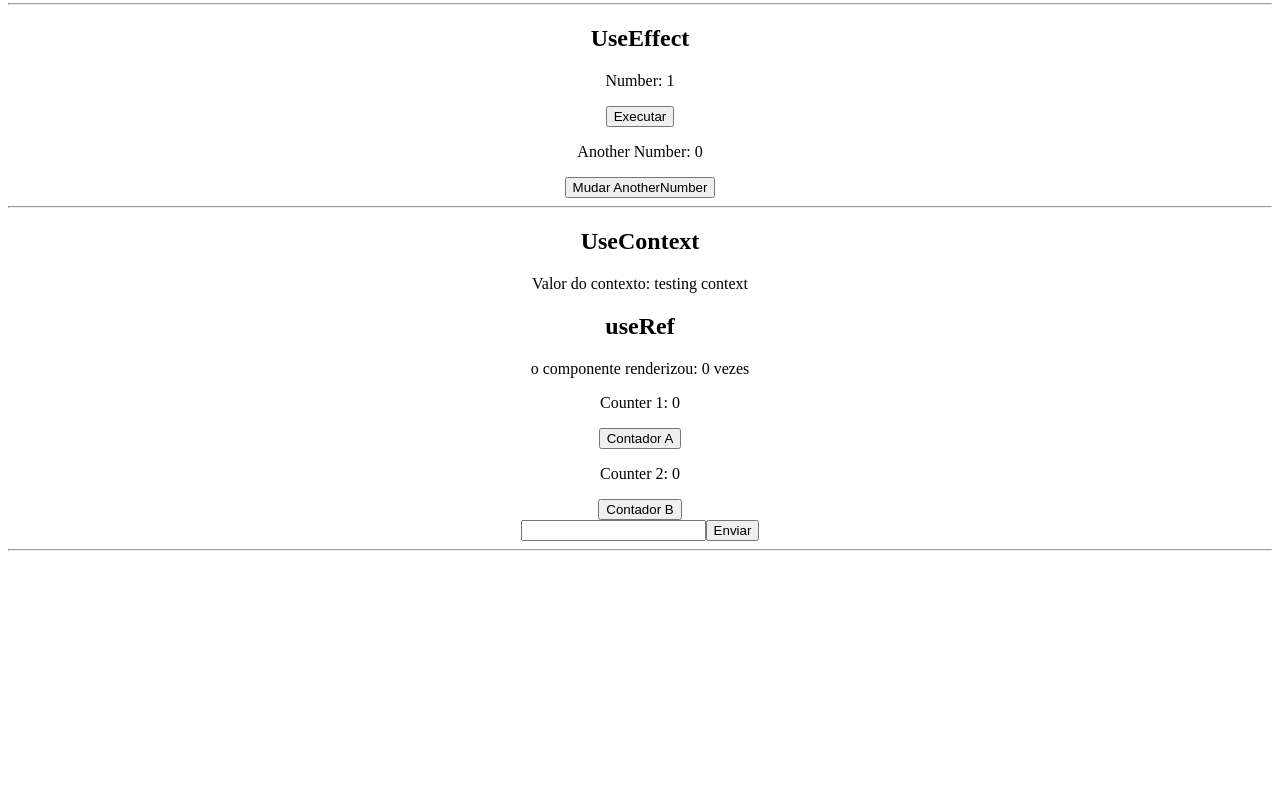
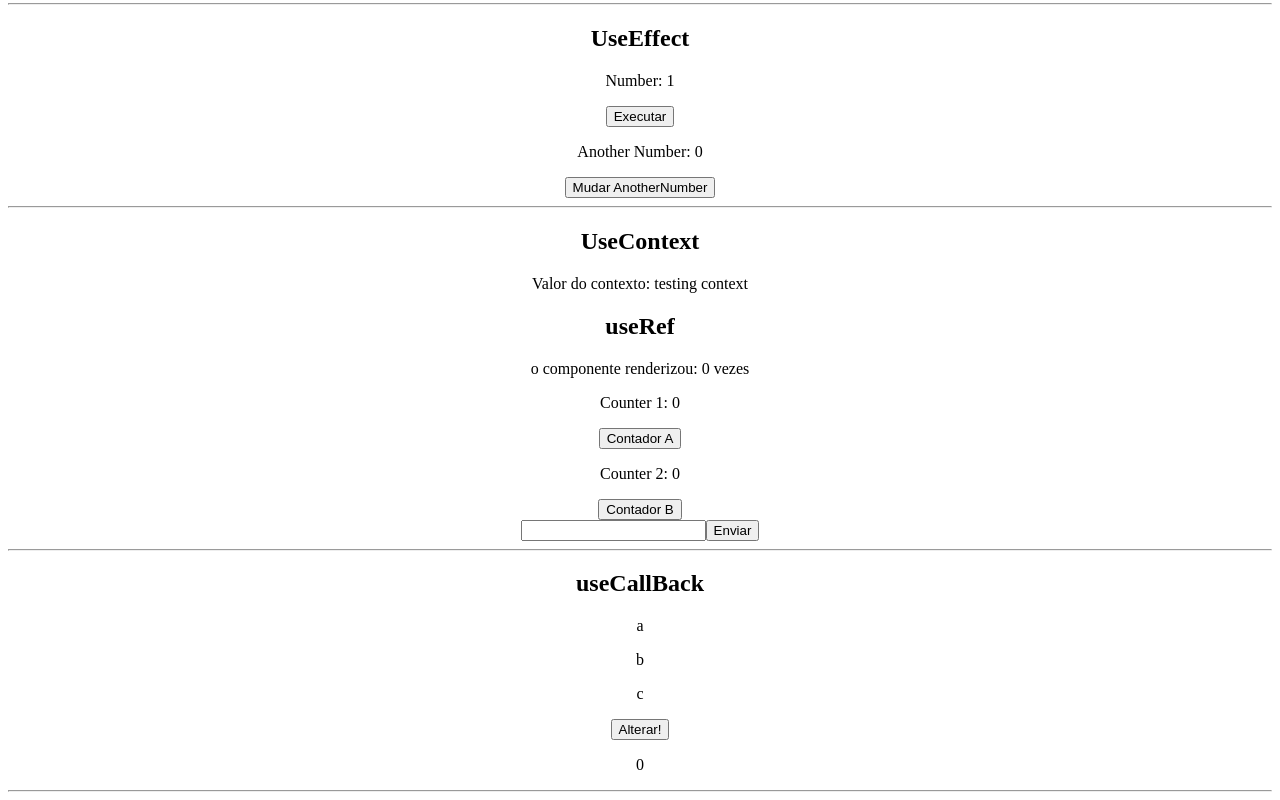
Before and after one commit to Anderson-Rodrigo-Dev/React-do-zero-a-maestria, a React (Create React App) app in the folder React/11_hooks/: page / in a window 1280 px wide. Shown: the part 574-1374 px from the top of the page. Before the commit the page ends 1133 px from the top, so only its background shows below. Built offline with nearby package versions, Linux system fonts and the light colour scheme; the HTML template or start-up script is replaced by a standard one.

Commit message:
UseCallback

```diff
--- /dev/null
+++ b/React/11_hooks/src/components/hooks/HookUseCallBack.js
@@ -0,0 +1,23 @@
+import { useCallback, useState } from "react";
+
+import List from "./List";
+
+const HookUseCallBack = () => {
+  const [counter, setCounter] = useState(0);
+
+  const getItensFromDatabase = useCallback(() => {
+    return ["a", "b", "c"];
+  }, []);
+
+  return (
+    <div>
+      <h2>useCallBack</h2>
+      <List getItens={getItensFromDatabase} />
+      <button onClick={() => setCounter(counter + 1)}>Alterar!</button>
+      <p>{counter}</p>
+      <hr />
+    </div>
+  );
+};
+
+export default HookUseCallBack;
--- /dev/null
+++ b/React/11_hooks/src/components/hooks/List.js
@@ -0,0 +1,17 @@
+import { useState, useEffect } from "react";
+
+const List = ({ getItens }) => {
+  const [myItens, setMyItens] = useState([]);
+
+  useEffect(() => {
+    console.log("Buscando itens do DB...");
+
+    setMyItens(getItens);
+  }, [getItens]);
+
+  return (
+    <div>{myItens && myItens.map((item) => <p key={item}>{item}</p>)}</div>
+  );
+};
+
+export default List;
--- a/React/11_hooks/src/pages/Home/index.js
+++ b/React/11_hooks/src/pages/Home/index.js
@@ -6,6 +6,7 @@ import HookUseEffect from "../../components/hooks/HookUseEffect";
 import HookUseReducer from "../../components/hooks/HookUseReducer";
 import HookUseState from "../../components/hooks/HookUseState";
 import HookUseRef from "../../components/hooks/HookUseRef";
+import HookUseCallBack from "../../components/hooks/HookUseCallBack";
 
 const Home = () => {
   const { contextValue } = useContext(SomeContext);
@@ -18,6 +19,7 @@ const Home = () => {
       <h2>UseContext</h2>
       <p>Valor do contexto: {contextValue}</p>
       <HookUseRef />
+      <HookUseCallBack />
     </div>
   );
 };
```
